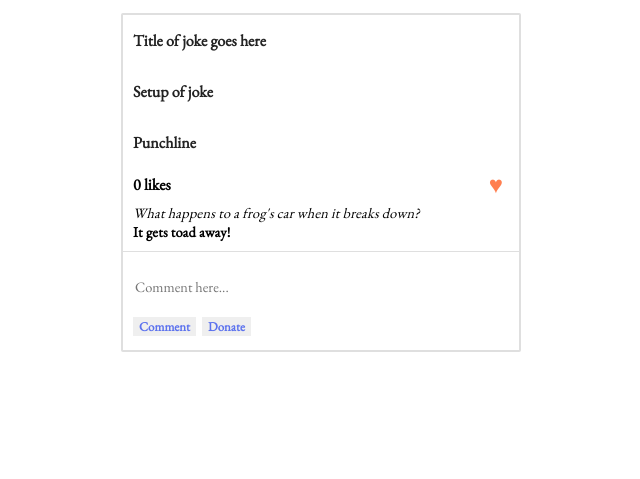
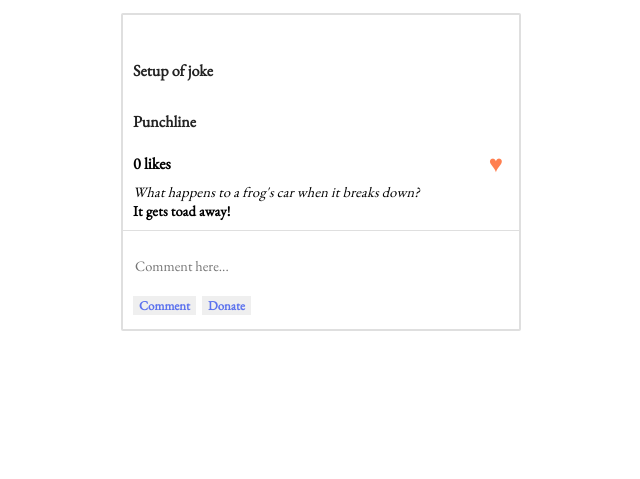
Before and after one commit to adamswonder/RealFunGi, a plain HTML site: page index.html in a window 1280 px wide. Shown: the part 321-800 px from the top of the page, without its empty margins (319-959 px from the left). Drawn offline with nearby package versions, Linux system fonts and the light colour scheme; no server answers.

```diff
--- a/index.html
+++ b/index.html
@@ -24,7 +24,7 @@
     <!-- image card -->
     <div class="image-container">
         <div class="image-card">
-            <h2 id="card-title" class="title">Title of joke goes here</h2>
+            <h2 id="card-title" class="title"></h2>
             <h2 id="title" class="title">Setup of joke</h2>
             <h2 id="punchline" class="title">Punchline</h2>
             <div class="likes-section">
```
